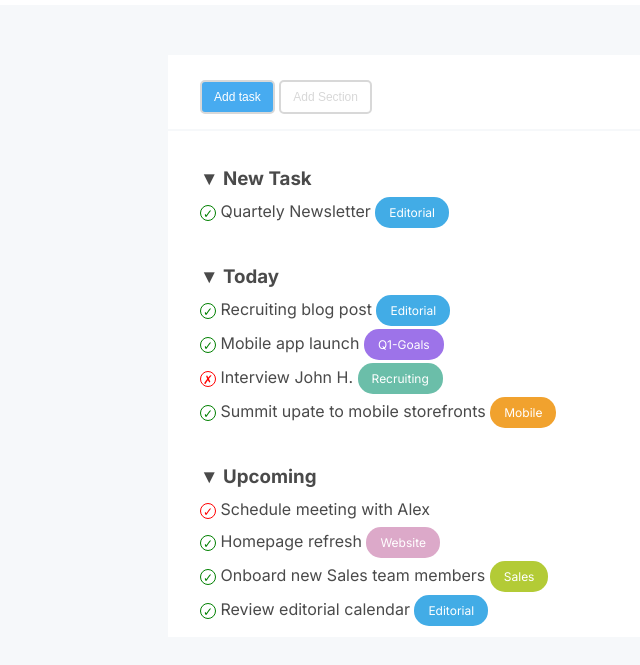
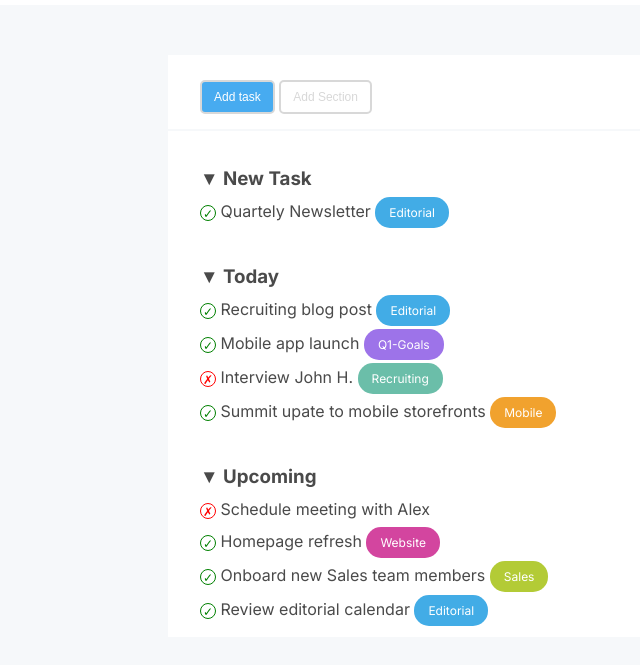
Before and after one commit to alessiaimprota/html-css-toboolist, a plain HTML site: page index.html in a window 1280 px wide. Shown: the part 105-770 px from the top of the page, without its empty margins (0-640 px from the left). Drawn offline with Linux system fonts and the light colour scheme.

Commit message:
rewrite stuff

```diff
--- a/index.html
+++ b/index.html
@@ -70,7 +70,7 @@
 
           <ul>
             <li>
-              <span class="check undone"> &check; </span>
+              <span class="check undone"> &cross; </span>
               Schedule meeting with Alex
             </li>
 
--- a/style/stylesheet.css
+++ b/style/stylesheet.css
@@ -151,7 +151,7 @@ ul{
 }
 
 .website{
-    background-color:hsl(322.35deg 42.15% 76.27%) ;
+    background-color:hsl(322, 62%, 55%) ;
 }
 
 .mobile{
```
